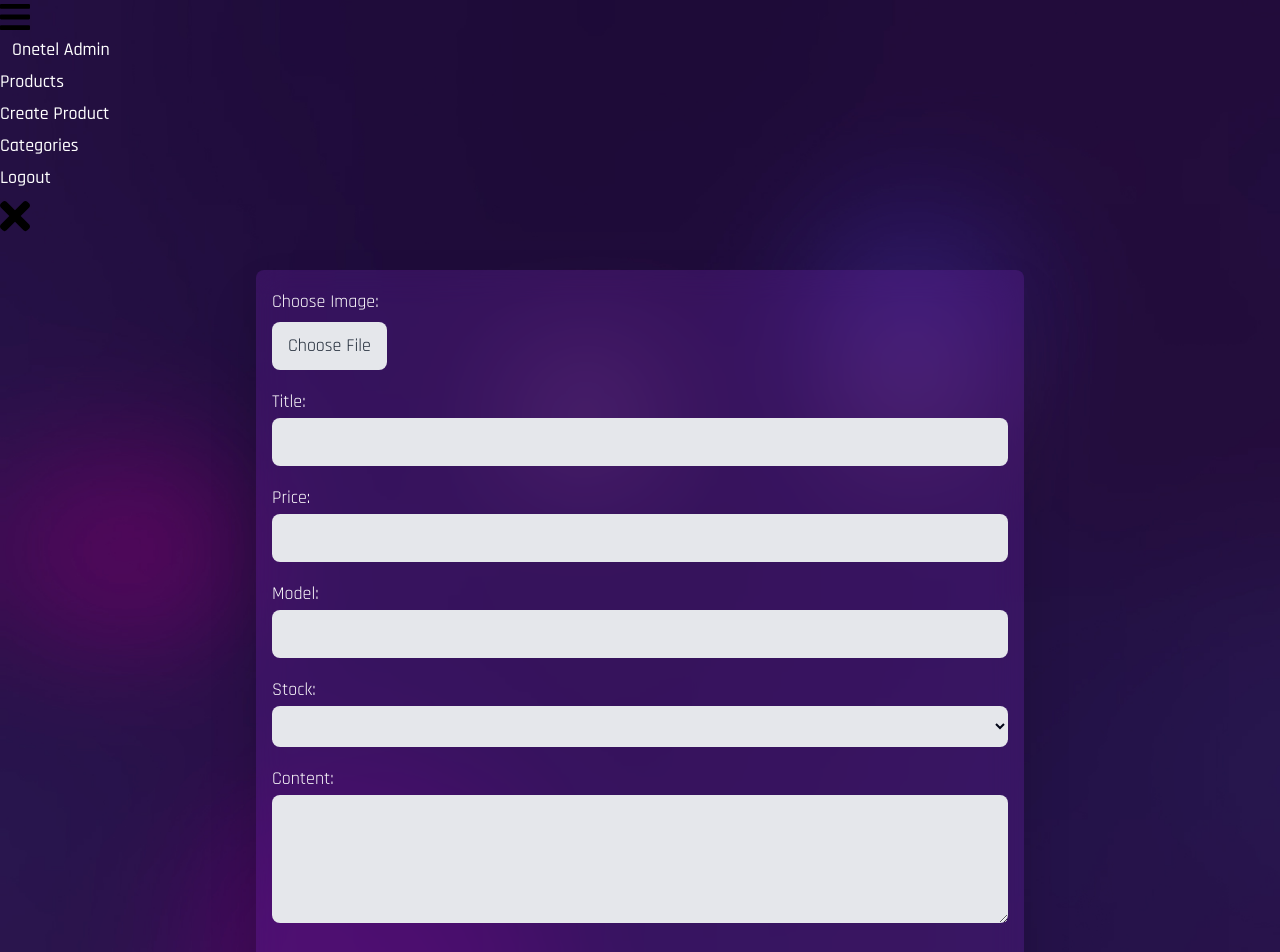
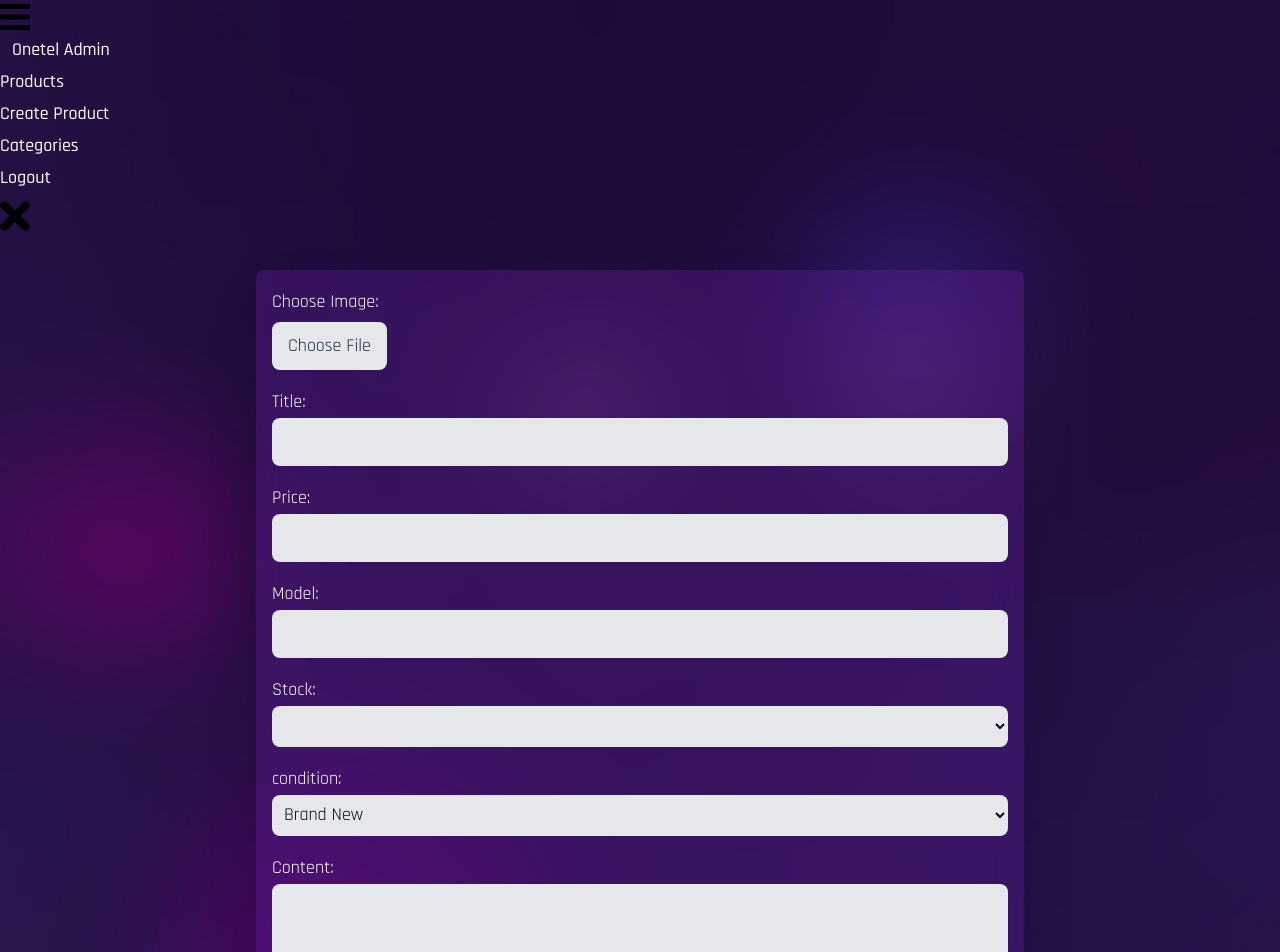
Before and after one commit to GunawardaneKC/Ontel-Admin, a React (Create React App) app in the folder client/: page /create_product in a window 1280 px wide. Shown: the top 952 px of the page. Built offline with nearby package versions, Linux system fonts and the light colour scheme; no server answers; a web font is replaced by a local one.

Commit message:
condition and product filter

```diff
--- a/client/src/api/ProductsAPI.js
+++ b/client/src/api/ProductsAPI.js
@@ -12,16 +12,17 @@ function ProductsAPI() {
     const [page, setPage] = useState(1)
     const [result, setResult] = useState(0)
     const [subcategory, setSubcategory] = useState('');
+    const [condition, setCondition] = useState('Brand New');
 
     useEffect(() => {
         const getProducts = async () => {
-        const res = await axios.get(`/api/products?limit=${page * 10}&&${category ? `category=${category}&` : ''}${subcategory ? `subcategory=${subcategory}&` : ''}&${sort}&title[regex]=${search}`);
+        const res = await axios.get(`/api/products?limit=${page * 10}&&${category ? `category=${category}&` : ''}${subcategory ? `subcategory=${subcategory}&` : ''}&${sort}&title[regex]=${search}&condition=${condition}`);
           console.log(res.data);
           setProducts(res.data.products);
           setResult(res.data.result);
         };
         getProducts();
-      }, [callback, category, subcategory, sort, search, page]);
+      }, [callback, category, subcategory, sort, search, page, condition]);
 
     return {
         products: [products, setProducts],
@@ -32,6 +33,7 @@ function ProductsAPI() {
         page: [page, setPage],
         result: [result, setResult],
         subcategory: [subcategory, setSubcategory],
+        condition: [condition, setCondition],
     }
 }
 
--- a/client/src/components/mainpages/createProduct/CreateProduct.js
+++ b/client/src/components/mainpages/createProduct/CreateProduct.js
@@ -12,6 +12,7 @@ const initialState = {
     price: '',
     description: '',
     stock: '',
+    condition: '',
     content: '',
     colors:'',
     category: '',
@@ -333,6 +334,22 @@ function CreateProduct() {
                     </select>
                     </div>
                     <div className="mb-4">
+                    <label htmlFor="condition" className="text-white">
+                      condition:
+                    </label>
+                    <select
+                      className="bg-gray-200 rounded-lg p-2 w-full text-slate-950"
+                      name="condition"
+                      id="condition"
+                      value={product.condition}
+                      onChange={handleChangeInput}
+                    >
+                      <option value="Brand New">Brand New</option>
+                      <option value="Used">Used</option>
+                      {/* Add other stock options as needed */}
+                    </select>
+                    </div>
+                    <div className="mb-4">
                       <label htmlFor="content" className="text-white">Content:</label>
                       <textarea className='bg-gray-200 rounded-lg p-2 w-full h-32 text-slate-950' type="text" name="content" id="content" required
                       value={product.content} rows="15" onChange={handleChangeInput} />
--- a/client/src/components/mainpages/products/Filters.js
+++ b/client/src/components/mainpages/products/Filters.js
@@ -9,6 +9,8 @@ function Filters() {
   const [search, setSearch] = state.productsAPI.search;
   const [subcategory, setSubcategory] = state.productsAPI.subcategory;
   const [sort, setSort] = state.productsAPI.sort
+
+  const [condition, setCondition] = state.productsAPI.condition;
 
   const handleCategory = (e) => {
     const selectedCategory = e.target.value;
@@ -34,7 +36,7 @@ function Filters() {
       >
         <option value="">All Products</option>
         {categories.map((category) => (
-          <option value={category._id} key={category._id}>
+          <option value={category._id} key={category._id} selected={category.name === 'Mobile Phones'}>
             {category.name}
           </option>
         ))}
@@ -67,6 +69,30 @@ function Filters() {
           className="border rounded-md px-2 py-1"
         />
       </div>
+
+       {/* Radio buttons for condition */}
+       <div className="flex items-center gap-4">
+        <span className="font-medium">Condition: </span>
+        <label>
+          <input
+            type="radio"
+            value="brandNew"
+            checked={condition === 'Brand New'}
+            onChange={() => setCondition('Brand New')}
+          />
+          Brand New
+        </label>
+        <label>
+          <input
+            type="radio"
+            value="used"
+            checked={condition === 'Used'}
+            onChange={() => setCondition('Used')}
+          />
+          Used
+        </label>
+      </div>
+
         <div className="row sort">
             <span className="font-medium">Sort By: </span>
           <select value={sort} onChange={e => setSort(e.target.value)} className="border rounded-md px-2 py-1">
@@ -76,6 +102,7 @@ function Filters() {
               <option value='sort=-price'>Price: Hight-Low</option>
           </select>
         </div>
+
     </div>
 
 
```
Also changed, not shown: 2 other files (tests, documents, lock files or other folders). Lines whose indentation alone changed are shown as unchanged.
